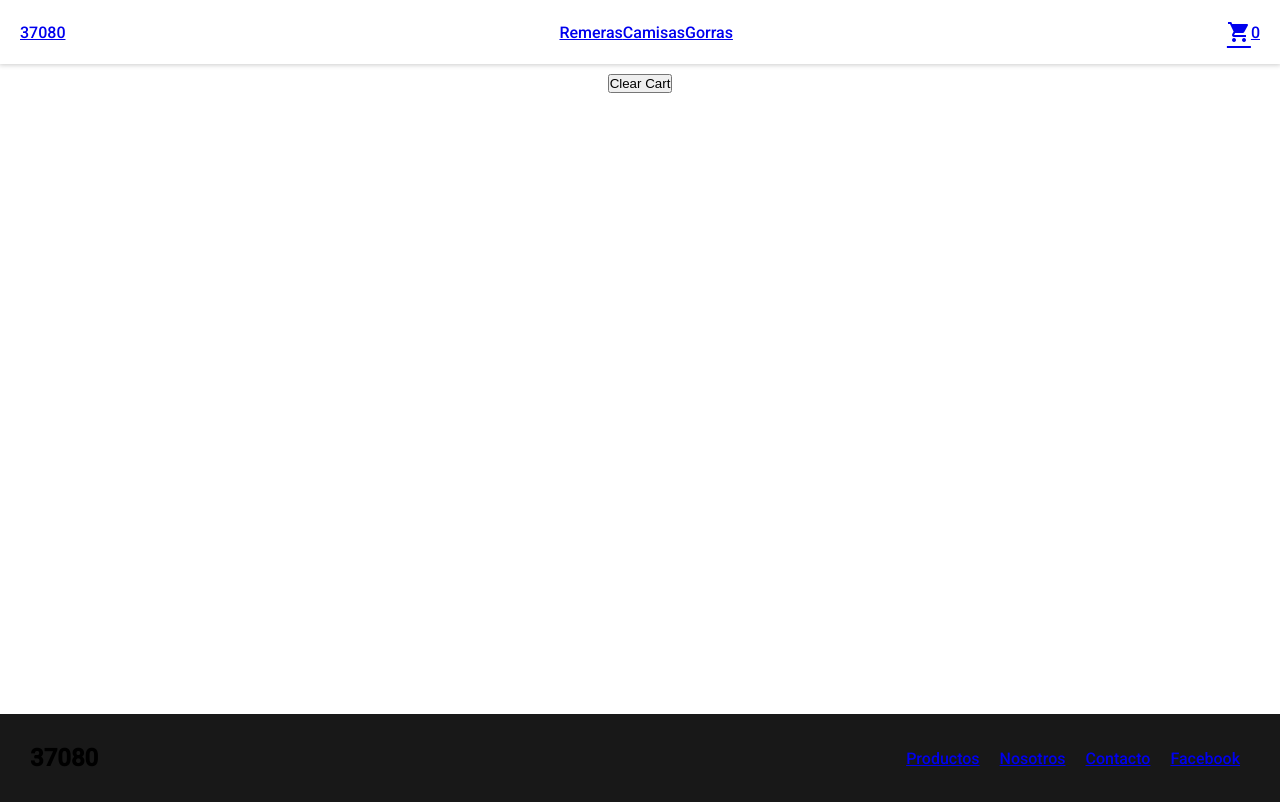
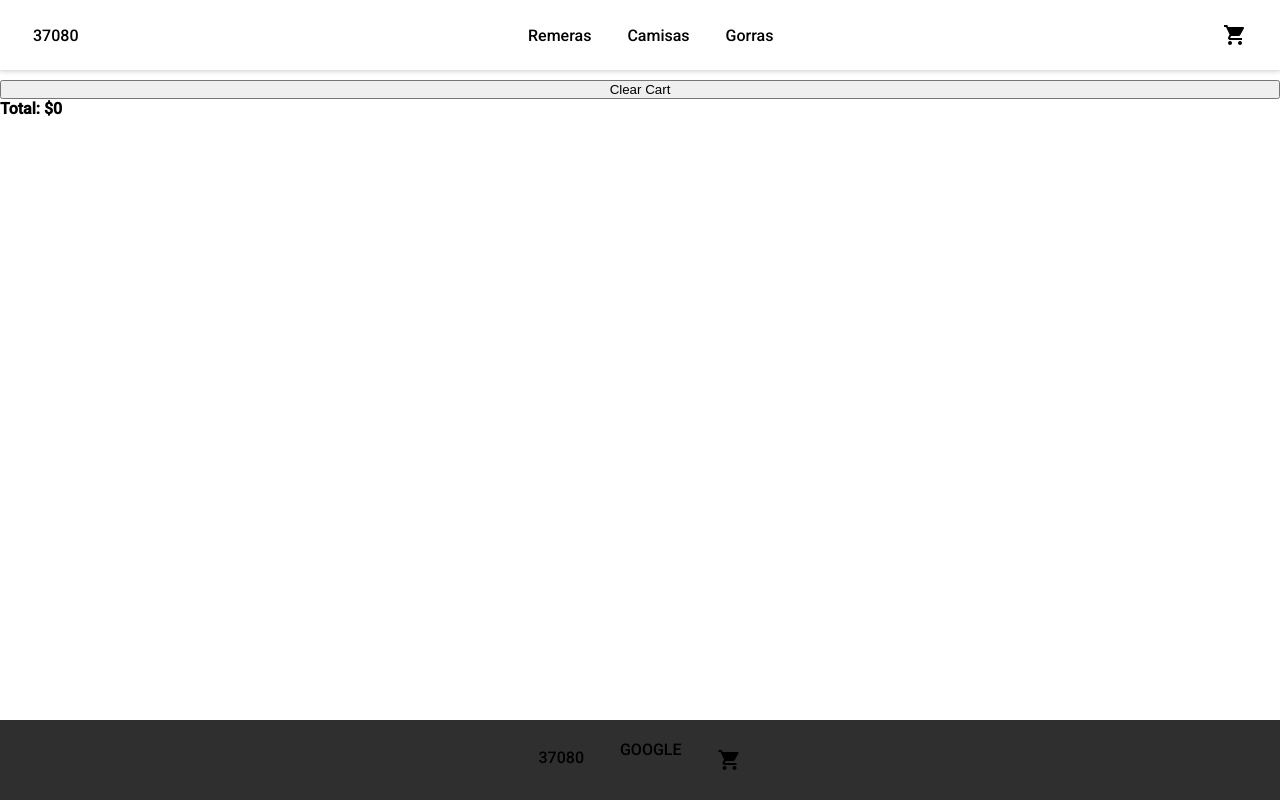
Before and after one commit to EricWaje/comision-37080, a React (Create React App) app: page /cart in a window 1280 px wide. Built offline with nearby package versions, Linux system fonts and the light colour scheme.

Commit message:
clase finalizada

```diff
--- a/package.json
+++ b/package.json
@@ -11,6 +11,7 @@
     "react-icons": "^4.4.0",
     "react-router-dom": "^6.3.0",
     "react-scripts": "5.0.1",
+    "react-spinners": "^0.13.4",
     "web-vitals": "^2.1.4"
   },
   "scripts": {
--- a/src/components/Cart/Cart.jsx
+++ b/src/components/Cart/Cart.jsx
@@ -4,13 +4,54 @@ import { CartContext } from '../../context/CartContext';
 //import Form from '../Form/Form';
 
 const Cart = () => {
-    const { cart, clearCart } = useContext(CartContext);
+    const { cart, clearCart, deleteOne, totalPrice } = useContext(CartContext);
 
-    console.log(cart);
+    const total = totalPrice();
+
+    /* if (cart.length === 0) {
+        return <h1>Carrito está vacío</h1>;
+    } */
+
     return (
-        <div style={{ display: 'flex', justifyContent: 'center' }}>
+        <div
+            style={{
+                display: 'flex',
+                justifyContent: 'center',
+                flexDirection: 'column',
+                /* backgroundColor: cart.length === 0 ? 'red' : 'blue', */
+            }}
+        >
             {/* <Form /> */}
+            {cart.map((prod) => (
+                <div
+                    key={prod.id}
+                    style={{
+                        border: '1px solid black',
+                        borderRadius: '8px',
+                        display: 'flex',
+                        justifyContent: 'space-around',
+                        padding: '8px',
+                        margin: '8px',
+                    }}
+                >
+                    <h3>{prod.title}</h3>
+                    <h3>Cantidad: {prod.cantidad}</h3>
+                    <h3>Precio${prod.price}.-</h3>
+                    <button onClick={() => deleteOne(prod.id)}>Delete</button>
+                </div>
+            ))}
+            {/* {true && <h1>Se cumplió la condición</h1>} */}
+            {/* {false && <h1>No se cumplió la condición</h1>} */}
+            {/*             {
+                <h2>{true ? 'Es verdadero' : 'Es falso'}</h2>
+            } */}
+            {/* {
+                condicion
+                ? <h2>Verdadero</h2>
+                : condicion ? '' : ''
+            } */}
             <button onClick={clearCart}>Clear Cart</button>
+            <h4>Total: ${total}</h4>
         </div>
     );
 };
--- a/src/components/Counter/Counter.jsx
+++ b/src/components/Counter/Counter.jsx
@@ -1,8 +1,13 @@
 import React, { useState } from 'react';
+import { useEffect } from 'react';
 
 //use
-const Counter = ({ stock, onAdd, initial }) => {
+const Counter = ({ stock, onAdd, initial = 1 }) => {
     const [count, setCount] = useState(initial);
+
+    useEffect(() => {
+        setCount(initial);
+    }, [initial]);
 
     const sumar = () => {
         count < stock && setCount(count + 1);
--- a/src/components/Footer/footer.module.css
+++ b/src/components/Footer/footer.module.css
@@ -1,4 +1,4 @@
-.footer {
+/* .footer {
     background-color: #181818;
     padding: 20px;
-}
+} */
--- a/src/components/ItemDetail/ItemDetail.jsx
+++ b/src/components/ItemDetail/ItemDetail.jsx
@@ -6,12 +6,14 @@ import Counter from '../Counter/Counter';
 
 const ItemDetail = ({ item }) => {
     const [cantidad, setCantidad] = useState(0);
-    const { addToCart } = useContext(CartContext);
+    const { addToCart, getProductQuantity } = useContext(CartContext);
 
     const onAdd = (cantidadItem) => {
         setCantidad(cantidadItem);
         addToCart(item, cantidadItem);
     };
+
+    const quantity = getProductQuantity(item.id);
 
     return (
         <div className="detail">
@@ -26,7 +28,11 @@ const ItemDetail = ({ item }) => {
                 </p>
                 <h3>${item.price}.-</h3>
                 {cantidad === 0 ? (
-                    <Counter stock={item.stock} initial={1} onAdd={onAdd} />
+                    <Counter
+                        stock={item.stock}
+                        initial={quantity}
+                        onAdd={onAdd}
+                    />
                 ) : (
                     <Link to="/cart">Ir al carrito</Link>
                 )}
--- a/src/components/ItemListContainer/ItemListContainer.jsx
+++ b/src/components/ItemListContainer/ItemListContainer.jsx
@@ -2,9 +2,11 @@ import React, { useState, useEffect } from 'react';
 import { useParams } from 'react-router-dom';
 import { products } from '../../mock/products';
 import ItemList from '../ItemList/ItemList';
+import ClipLoader from 'react-spinners/ClipLoader';
 
 const ItemListContainer = ({ saludo }) => {
     const [items, setItems] = useState([]);
+    const [isLoading, setIsLoading] = useState(true);
 
     //const parametroURL = useParams();
     //console.log('parametroURL :', parametroURL.categoryName);
@@ -19,22 +21,41 @@ const ItemListContainer = ({ saludo }) => {
                 );
                 setTimeout(() => {
                     res(categoryName ? prodFiltrados : products);
-                }, 500);
+                }, 300);
             });
 
         getProducts()
             .then((data) => {
                 setItems(data);
+                setIsLoading(false);
             })
             .catch((error) => {
                 console.log(error);
             });
+
+        return () => {
+            setIsLoading(true);
+        };
     }, [categoryName]);
 
     return (
-        <div>
-            <h2 style={{ textAlign: 'center' }}>{saludo}</h2>
-            <ItemList items={items} />
+        <div
+            style={{
+                display: 'flex',
+                justifyContent: 'center',
+                flexDirection: 'column',
+            }}
+        >
+            {isLoading ? (
+                <>
+                    <ClipLoader color="black" size={150} />
+                </>
+            ) : (
+                <>
+                    <h2 style={{ textAlign: 'center' }}>{saludo}</h2>
+                    <ItemList items={items} />
+                </>
+            )}
         </div>
     );
 };
--- a/src/components/Nav/CartWidget.jsx
+++ b/src/components/Nav/CartWidget.jsx
@@ -4,7 +4,7 @@ const CartWidget = () => {
     return (
         <div style={{ display: 'flex', alignItems: 'center' }}>
             <span className="material-icons">shopping_cart</span>
-            <span>0</span>
+            <span>{}</span>
         </div>
     );
 };
--- a/src/components/Nav/Navbar.jsx
+++ b/src/components/Nav/Navbar.jsx
@@ -4,43 +4,27 @@ import estilos from './navbar.module.css';
 import { Link, NavLink } from 'react-router-dom';
 
 const Navbar = (props) => {
-    if (props.isFooter) {
     return (
-            <nav className={estilos.nav}>
+        <nav className={props.isFooter ? estilos.nav : estilos.footer}>
             <Link to="/">37080</Link>
             <ul>
+                {props.isFooter ? (
+                    <>
                         <NavLink to="/category/remeras">Remeras</NavLink>
 
-                    <Link to="/category/camisas">Camisas</Link>
+                        <NavLink to="/category/camisas">Camisas</NavLink>
 
-                    <Link to="/category/gorras">Gorras</Link>
+                        <NavLink to="/category/gorras">Gorras</NavLink>
+                    </>
+                ) : (
+                    <a href="https://google.com">GOOGLE</a>
+                )}
             </ul>
             <Link to="/cart">
                 <CartWidget />
             </Link>
         </nav>
     );
-    } else {
-        return (
-            <nav className={estilos.nav}>
-                <h1>37080</h1>
-                <ul>
-                    <li>
-                        <a href="https://google.com">Productos</a>
-                    </li>
-                    <li>
-                        <a href="https://google.com">Nosotros</a>
-                    </li>
-                    <li>
-                        <a href="https://google.com">Contacto</a>
-                    </li>
-                    <li>
-                        <a href="https://google.com">Facebook</a>
-                    </li>
-                </ul>
-            </nav>
-        );
-    }
 };
 
 export default Navbar;
--- a/src/components/Nav/navbar.module.css
+++ b/src/components/Nav/navbar.module.css
@@ -2,7 +2,7 @@
     display: flex;
     justify-content: space-between;
     align-items: center;
-    padding: 10px;
+    padding: 5px;
 }
 
 .nav ul {
@@ -13,3 +13,19 @@
 .nav ul li {
     margin: 0px 10px;
 }
+
+a {
+    color: black;
+    text-decoration: none;
+    margin: 0px 10px;
+    padding: 8px;
+    transition: all 0.2s ease-in-out;
+}
+
+.footer {
+    background-color: #2f2f2f;
+    display: flex;
+    justify-content: center;
+    color: white;
+    padding: 20px;
+}
--- a/src/context/CartContext.jsx
+++ b/src/context/CartContext.jsx
@@ -3,44 +3,94 @@ import { createContext, useState } from 'react';
 
 export const CartContext = createContext();
 
-//componente -> estado, efect, tener funciones que modifiquen mi estado
-
-//crear componente
-
 const CartProvider = ({ children }) => {
     const [cart, setCart] = useState([]);
-    //console.log(props);
-    //estados
-    //funciones
+
     const addToCart = (item, cantidad) => {
-        //{id: 1, name: 'Producto 1'}
-        // 3
-        //...item --> id: 1, name: 'Producto 1'
-        //console.log({ ...item, cantidad });
-        if (false) {
+        if (isInCart(item.id)) {
             //lo encuentro y le sumo la cantidad
+            totalQuantitySingleProduct(item, cantidad);
         } else {
             setCart([...cart, { ...item, cantidad }]);
         }
     };
 
     // corroborar si el producto ya está en el carrito (isInCart)
+    // eslint-disable-next-line
+    const isInCart = (id) => {
+        return cart.some((producto) => producto.id === id);
+    };
 
-    //sumar cantidades del mismo producto
+    //sumar cantidad del mismo producto
+    // eslint-disable-next-line
+    const totalQuantitySingleProduct = (item, cantidad) => {
+        const updateProducts = cart.map((prod) => {
+            if (prod.id === item.id) {
+                const productUpdated = {
+                    ...prod,
+                    cantidad: cantidad,
+                };
+
+                return productUpdated;
+            } else {
+                return prod;
+            }
+        });
+        setCart(updateProducts);
+    };
+
+    //calcular total de unidades para el cart widget
+    const totalQuantity = () => {};
+
+    //calcular total precio del carrito
+    const totalPrice = () => {
+        let acumulador = 0;
+        cart.forEach((prod) => {
+            acumulador += prod.cantidad * prod.price;
+        });
+        return acumulador;
+    };
+
+    /* const totalPrice2 = () => {
+        let acumulador = 0;
+        for (let i = 0; i < cart.length; i++) {
+            acumulador += cart[i].cantidad;
+        }
+        return acumulador;
+    }; */
 
     //eliminar un solo producto pasandole el id
+    const deleteOne = (id) => {
+        //const copia = cart ⛔️
+        //const copia = [...cart] ✅
 
-    //calcular total de unidades para el cart widget
-
-    //calcular total precio
+        const filteredProducts = cart.filter((prod) => prod.id !== id);
+        setCart(filteredProducts);
+    };
 
     //vaciar todo el carrito
     const clearCart = () => {
         setCart([]);
     };
 
+    const getProductQuantity = (id) => {
+        const product = cart.find((prod) => prod.id === id);
+        return product?.cantidad;
+        //optional chaining
+    };
+
     return (
-        <CartContext.Provider value={{ cart, addToCart, clearCart }}>
+        <CartContext.Provider
+            value={{
+                cart,
+                addToCart,
+                clearCart,
+                deleteOne,
+                totalPrice,
+                totalQuantity,
+                getProductQuantity,
+            }}
+        >
             {children}
         </CartContext.Provider>
     );
--- a/src/index.css
+++ b/src/index.css
@@ -11,7 +11,10 @@ body {
 }
 
 .active {
-    color: red;
+    color: white;
+    background-color: black;
+    padding: 8px;
+    border-radius: 8px;
 }
 
 .detail {
```
Also changed, not shown: 1 other file (tests, documents, lock files or other folders). Lines whose indentation alone changed are shown as unchanged.
